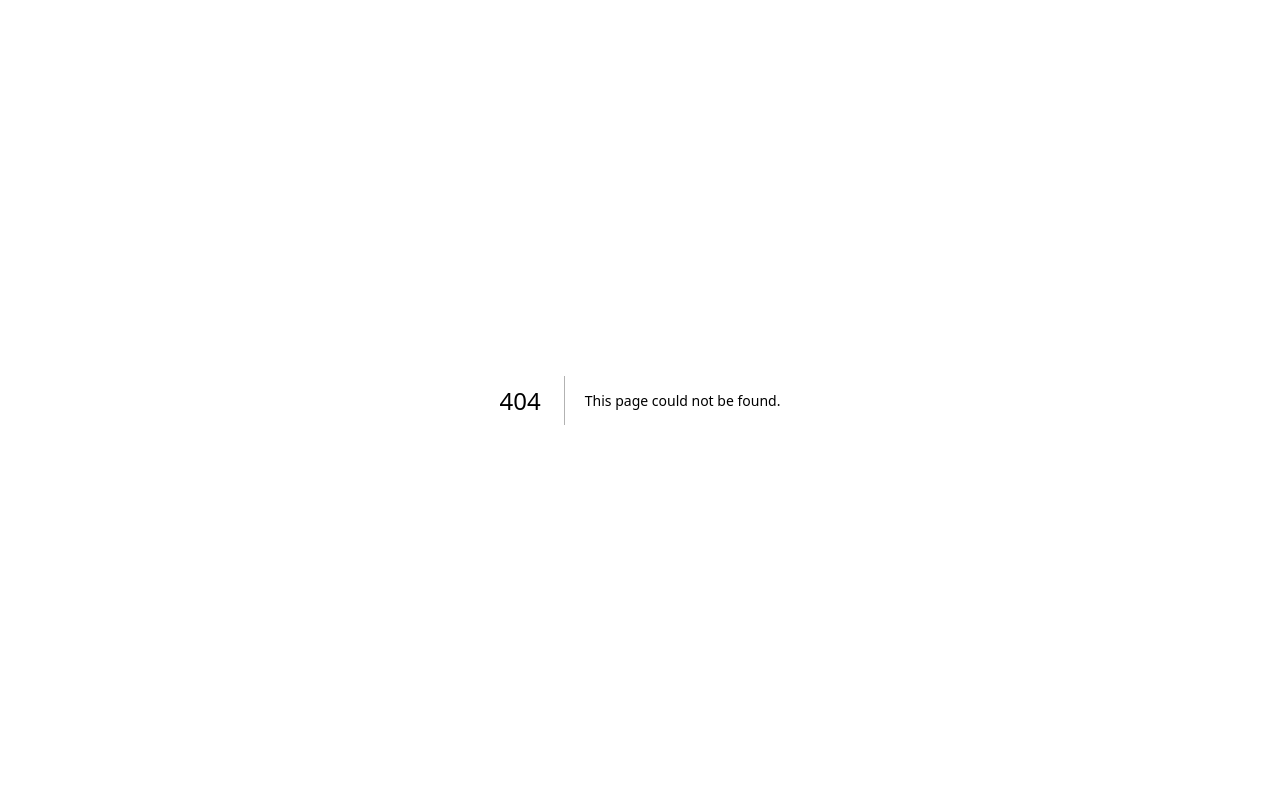
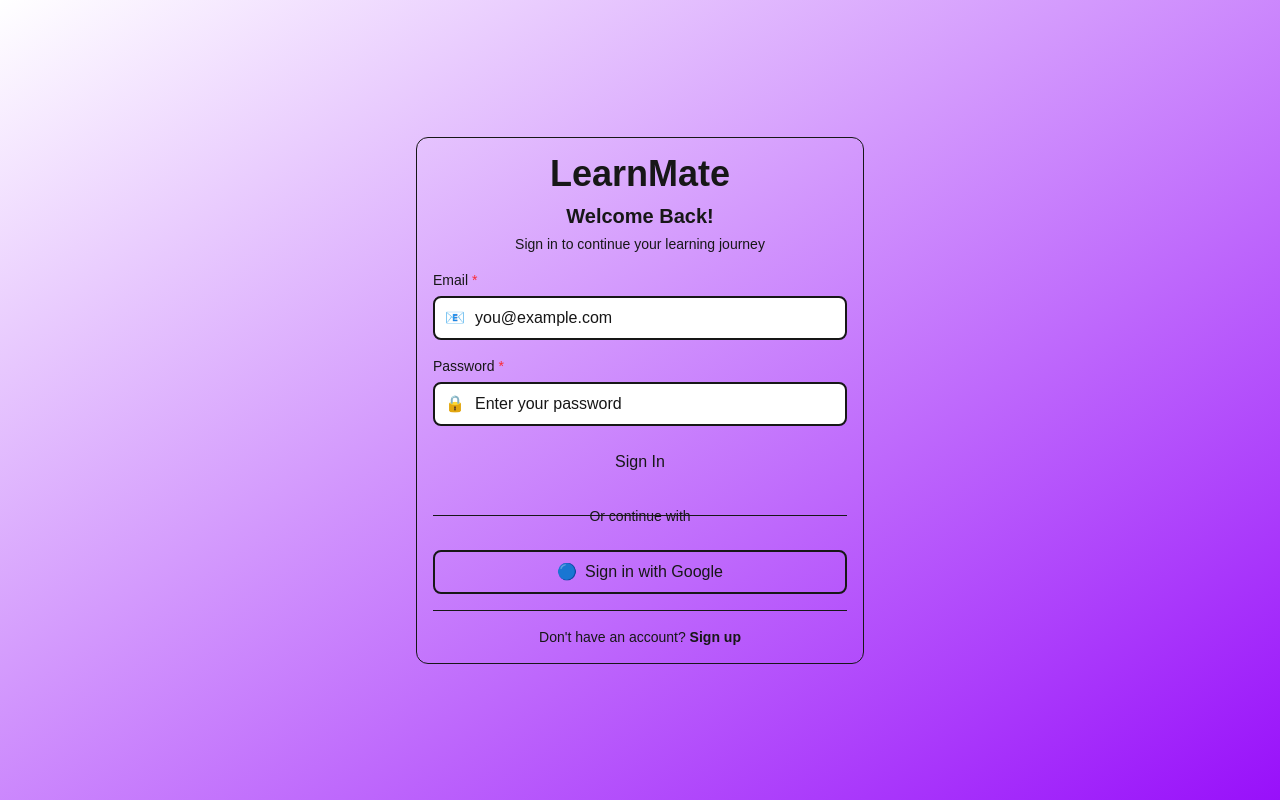
Before and after one commit to varunaditya27/LearnMateAI, a Next.js app: page /login in a window 1280 px wide. Before the commit this address had no page. Built offline with nearby package versions, Linux system fonts and the light colour scheme.

Commit message:
Add LoginPage and RegisterPage components for user authentication

```diff
--- /dev/null
+++ b/app/login/page.tsx
@@ -0,0 +1,5 @@
+import LoginForm from '@/components/auth/LoginForm';
+
+export default function LoginPage() {
+  return <LoginForm />;
+}
--- /dev/null
+++ b/app/register/page.tsx
@@ -0,0 +1,5 @@
+import RegisterForm from '@/components/auth/RegisterForm';
+
+export default function RegisterPage() {
+  return <RegisterForm />;
+}
```
